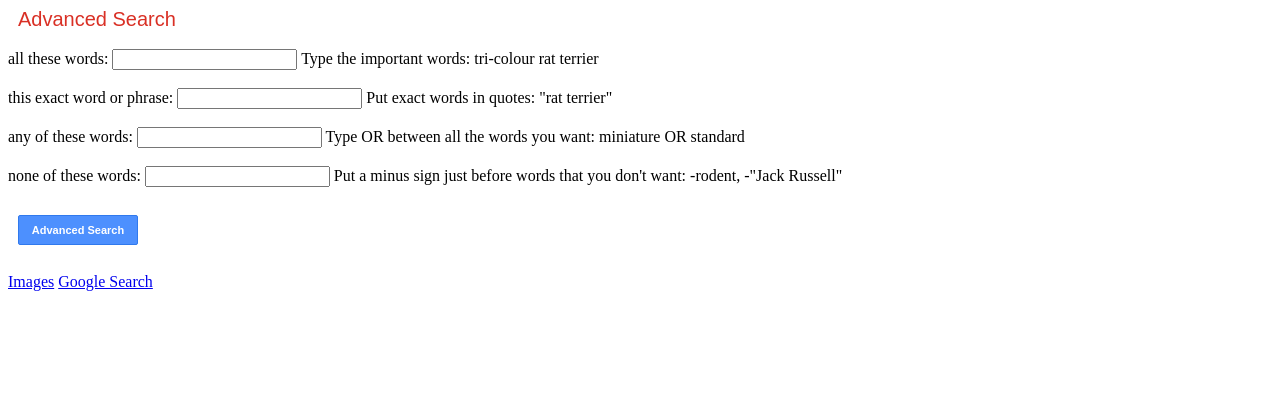
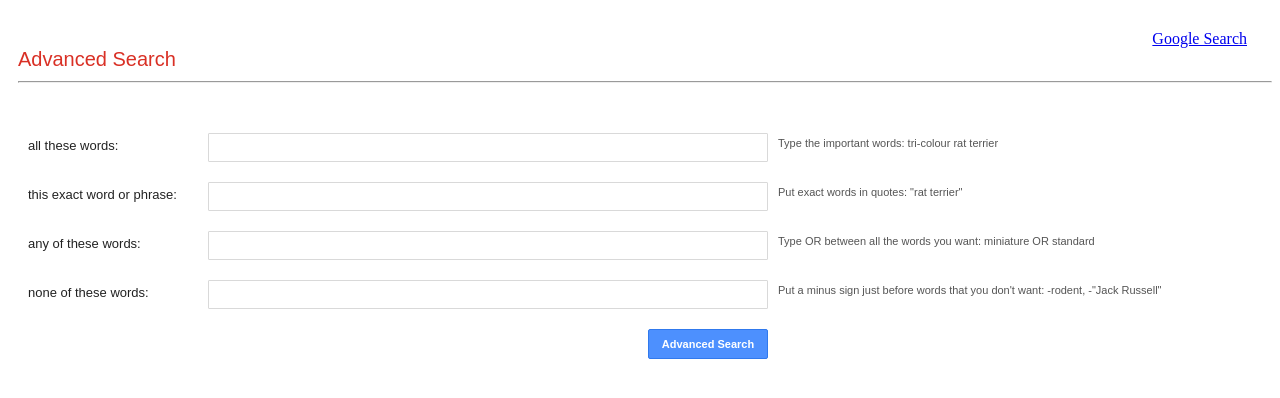
Before and after one commit to rushiljoshi00/project0_cs50, a plain HTML site: page advance.html in a window 1280 px wide. Drawn offline with Linux system fonts and the light colour scheme.

Commit message:
almost done

```diff
--- a/advance.html
+++ b/advance.html
@@ -3,47 +3,93 @@
     <head>
         <title>Advanced Search</title>
         <link rel = "stylesheet" href="advanced.css"
+        <meta name="viewport" content="width=device-width, initial-scale=1.0">
+
     </head>
 
     <body>
         <form action="https://www.google.ca/advanced_search" class="google-advance">
-            <div>
-                <label id = "advance-search" for="advance-search">Advanced Search</label><br><br>
-            </div>
-
-            <div class ="container">
-                <label for="first-query">all these words:</label>
-                <input type="text" id = "first-query" name="first-query">
-                <label>Type the important words: tri-colour rat terrier</label><br><br>
-
-
-                <label for="second-query">this exact word or phrase:</label>
-                <input type="text" id = "second-query" name="second-query">
-                <label for="second-query-explain">Put exact words in quotes: "rat terrier"</label><br><br>
-
-
-                <label for="third-query">any of these words:</label>
-                <input type="text" id = "third-query" name="third-query">
-                <label for="third-query-explain">Type OR between all the words you want: miniature OR standard</label><br><br>
-
-
-                <label for="fourth-query">none of these words:</label>
-                <input type="text" id = "fourth-query" name="fourth-query">
-                <label for="fourth-query-explain">Put a minus sign just before words that you don't want: -rodent, -"Jack Russell"</label>
-            </div>
-
-            <div>
-                <br>
-                <input id = "advance-submit" type="submit" value="Advanced Search">
-            </div>
-
-
-            <div>
-                <br>
-                <a href="image.html">Images</a>
+            <div class = "index-links">
                 <a href="index.html">Google Search</a>
             </div>
 
+            <div class = "advance-search">
+                <label for="advance-search">Advanced Search</label>
+                <hr>
+            </div>
+
+            <div class = "advance-container">
+
+                <div class = "adv-screen-width">
+                    <div class = "textbox-label">
+                        <label class = "adv-query" for="first-query">all these words:</label>
+                    </div>
+                    <div class = "div-textbox">
+                        <input class = "adv-textbox" type="text" id = "first-query" name="first-query">
+                    </div>
+                    <div class = "explanation">
+                        <span>
+                            Type the important words: tri-colour rat terrier
+                        </span>
+                    </div>
+                </div>
+
+                <div class = "adv-screen-width">
+                    <div class = "textbox-label">
+                        <label class = "adv-query" for="second-query">this exact word or phrase:</label>
+                    </div>
+
+                    <div class = "div-textbox">
+                        <input class = "adv-textbox" type="text" id = "second-query" name="second-query">
+                    </div>
+                    <div class = "explanation">
+                        <span>
+                            Put exact words in quotes: "rat terrier"
+                        </span>
+                    </div>
+                </div>
+
+                <div class = "adv-screen-width">
+                    <div class = "textbox-label">
+                        <label class = "adv-query" for="third-query">any of these words:</label>
+                    </div>
+
+                    <div class = "div-textbox">
+                        <input class = "adv-textbox" type="text" id = "third-query" name="third-query">
+                    </div>
+
+                    <div class = "explanation">
+                        <span>
+                            Type OR between all the words you want: miniature OR standard
+                        </span>
+                    </div>
+
+                </div>
+
+                <div class = "adv-screen-width">
+                    <div class = "textbox-label">
+                        <label class = "adv-query" for="fourth-query">none of these words:</label>
+                    </div>
+
+                    <div class = "div-textbox">
+                        <input class = "adv-textbox" type="text" id = "fourth-query" name="fourth-query">
+                    </div>
+
+                    <div class = "explanation">
+                        <span> Put a minus sign just before words that you don't want: -rodent, -"Jack Russell" </span>
+                    </div>
+                </div>
+
+                <div class = "adv-screen-width">
+                    <div class = "adv-query"></div>
+                    <div class = "div-textbox">
+                        <div class = "adv-textbox2">
+                            <input id = "advance-submit" type="submit" value="Advanced Search">
+                        </div>
+                    </div>
+                </div>
+
+            </div>
         </form>
     </body>
 </html>
--- a/advanced.css
+++ b/advanced.css
@@ -1,9 +1,69 @@
-#advance-search{
+.advance-container{
+    font-family: arial,sans-serif;
+}
+
+.adv-screen-width{
+    width: 1140px;
+    margin-left: 20px;
+    margin-top: 20px;
+    display: flex;
+    flex-wrap: wrap;
+    /* border: 2px solid green; */
+}
+
+.adv-query{
+    display: inline-block;
+    width: 180px;
+    font-size: 13px;
+    line-height: 16px;
+    color: #222;
+    padding-top: 5px;
+
+    /* border: 1px solid red; */
+
+}
+
+.div-textbox{
+    display: inline-block;
+}
+.adv-textbox{
+    width: 554px;
+    margin-right: 10px;
+    border: 1px solid #d9d9d9;
+    border-radius: 1px;
+    font-size: 13px;
+    height: 25px;
+    /* border: 3px solid pink; */
+}
+
+.adv-textbox2{
+    width: 560px;
+}
+
+
+.explanation span{
+    font-size: 11px;
+    color: #555;
+
+}
+
+.index-links{
+    text-align: right;
+    margin-right: 25px;
+    margin-top: 30px;
+    font: 13px
+}
+
+
+.advance-search{
     color: #d93025;
     font-size: 20px;
     margin-left: 10px;
+    margin-bottom: 50px;
     font-family: arial,sans-serif;
 }
+
+
 
 #advance-submit{
     box-shadow: none;
@@ -12,13 +72,14 @@
     color: white;
     padding: 0  12px;
     height: 30px;
-    min-width: 120px;
-    margin: 10px;
+    width: 120px;
     font-weight: bold;
     text-align: center;
     font-size: 11px;
     border-radius: 2px;
+    float: right;
 }
+
 
 #advance-submit:hover{
     background-color: #357ae8;
--- a/style.css
+++ b/style.css
@@ -1,16 +1,57 @@
-.flex-container {
-    height: 100vh;
+.container {
+    margin-top: 120px;
+}
+
+.index-links{
+    text-align: right;
+    margin-right: 25px;
+    margin-top: 30px;
+    font: 13px Arial,sans-serif;
+}
+
+.google-logo{
+    display: block;
+    width: 300px;
+    margin-left: auto;
+    margin-right: auto;
+    margin-bottom: 20px;
+}
+
+.mainsearch{
+    display: block;
+    width: 400px;
+    margin-left: auto;
+    margin-right: auto;
+    border-radius: 25px;
+    font-size: 16px;
+    line-height: 24px;
+    padding: 10px 30px 10px 30px; /*top right bottom left*/
+    border: 1px solid #dfe1e5;
+}
+
+.mainsearch:hover{
+    border-color: #a0a0a0 #b9b9b9 #b9b9b9 #b9b9b9;
+}
+
+.button-wrapper{
     display: flex;
     justify-content: center;
-    align-items: center;
 }
 
-
-
-.container{
-    font-family: arial,sans-serif;
+.button{
+    margin-top: 30px;
+    background: #f8f9fa;
+    margin-left: 6px;
+    margin-right: 6px;
+    border: none;
+    padding-top: 8px;
+    padding-bottom: 8px;
+    padding-left: 16px;
+    padding-right: 16px;
+    border-radius: 6px;
+    font-size: 14px;
 }
 
-.google-advance{
-    display: block;
+.button:hover{
+    opacity: .8;
 }
```
Also changed, not shown: image.html (+13 -8 lines), index.html (+11 -8 lines).
